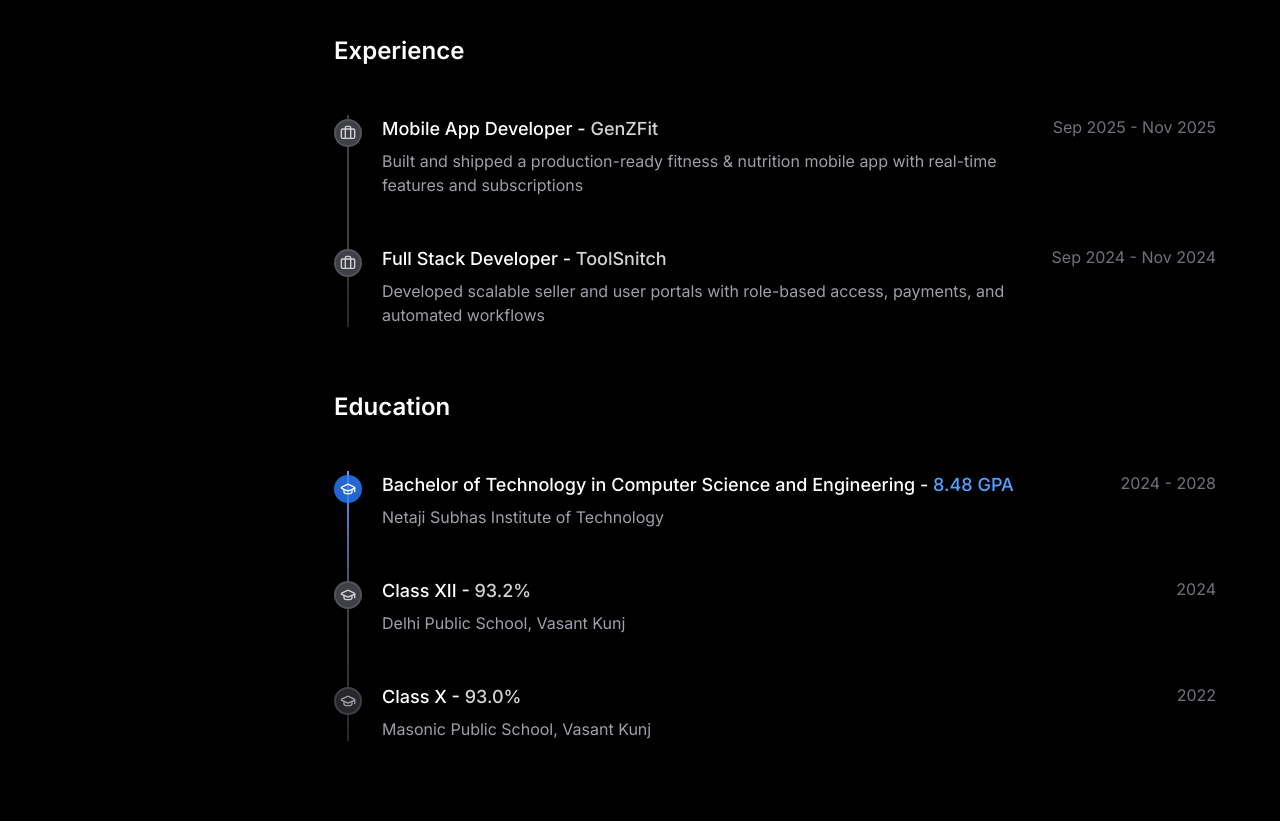
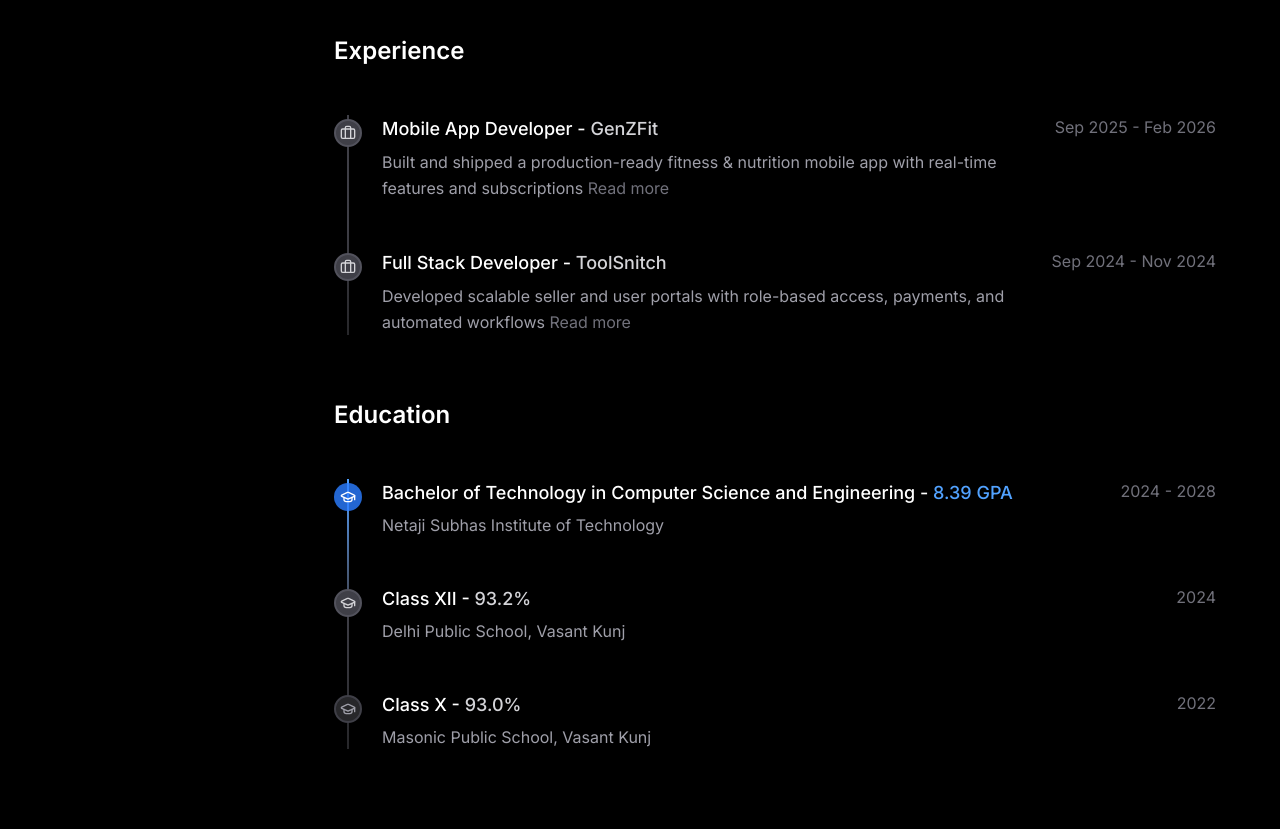
Before and after one commit to RoshanSharma11/portfolio, a Next.js app: page /about in a window 1280 px wide. Shown: the part 802-1631 px from the top of the page. Built offline with nearby package versions, Linux system fonts and the light colour scheme.

Commit message:
add better content in experience

```diff
--- /dev/null
+++ b/components/ExpandableDescription.tsx
@@ -0,0 +1,29 @@
+'use client';
+
+import { useState } from "react";
+
+interface ExpandableDescriptionProps {
+  description: string;
+  detailedDescription: string;
+}
+
+export default function ExpandableDescription({
+  description,
+  detailedDescription,
+}: ExpandableDescriptionProps) {
+  const [isExpanded, setIsExpanded] = useState(false);
+
+  return (
+    <p className="text-zinc-400 text-sm sm:text-base leading-relaxed">
+      {isExpanded ? detailedDescription : description}{" "}
+      <button
+        type="button"
+        onClick={() => setIsExpanded((prev) => !prev)}
+        className="text-zinc-500 hover:text-zinc-300 transition-colors underline-offset-2 hover:underline"
+        aria-expanded={isExpanded}
+      >
+        {isExpanded ? "Read less" : "Read more"}
+      </button>
+    </p>
+  );
+}
--- a/components/TimelineSection.tsx
+++ b/components/TimelineSection.tsx
@@ -1,11 +1,13 @@
 import { LucideIcon } from "lucide-react";
 import { cn } from "@/libs/utils";
+import ExpandableDescription from "@/components/ExpandableDescription";
 
 interface TimelineItem {
   title: string;
   highlight: string;
   highlightColor: string;
   description: string;
+  detailedDescription?: string;
   date?: string;
   isActive?: boolean;
 }
@@ -58,7 +60,14 @@ export default function TimelineSection({ title, items, icon: Icon }: TimelineSe
                   <h4 className="text-lg sm:text-lg font-medium text-white mb-1.5">
                     {item.title} - <span className={item.highlightColor}>{item.highlight}</span>
                   </h4>
-                  <p className="text-zinc-400 text-sm sm:text-base">{item.description}</p>
+                  {item.detailedDescription ? (
+                    <ExpandableDescription
+                      description={item.description}
+                      detailedDescription={item.detailedDescription}
+                    />
+                  ) : (
+                    <p className="text-zinc-400 text-sm sm:text-base">{item.description}</p>
+                  )}
                 </div>
                 {item.date && (
                   <div className="text-zinc-500 text-sm sm:text-base whitespace-nowrap sm:text-right">
--- a/constants/about.ts
+++ b/constants/about.ts
@@ -3,6 +3,7 @@ export interface TimelineItem {
   highlight: string;
   highlightColor: string;
   description: string;
+  detailedDescription?: string;
   date: string;
   isActive?: boolean;
 }
@@ -12,14 +13,20 @@ export const experienceData: TimelineItem[] = [
     title: "Mobile App Developer",
     highlight: "GenZFit",
     highlightColor: "text-zinc-300",
-    description: "Built and shipped a production-ready fitness & nutrition mobile app with real-time features and subscriptions",
-    date: "Sep 2025 - Nov 2025",
+    description:
+      "Built and shipped a production-ready fitness & nutrition mobile app with real-time features and subscriptions",
+    detailedDescription:
+      "Built backend and mobile workflows for a nutrition platform using React Native, Firebase, Cloud Functions, and Supabase. Implemented OTP authentication, real-time chat, subscription billing, personalised diet plans, and role-based access for users and dietitians. Integrated RevenueCat and Firebase webhooks for App Store and Play Store subscription lifecycle management.",
+    date: "Sep 2025 - Feb 2026",
   },
   {
     title: "Full Stack Developer",
     highlight: "ToolSnitch",
     highlightColor: "text-zinc-300",
-    description: "Developed scalable seller and user portals with role-based access, payments, and automated workflows",
+    description:
+      "Developed scalable seller and user portals with role-based access, payments, and automated workflows",
+    detailedDescription:
+      "Built APIs and backend workflows for seller onboarding, appointments, cart management, invoices, and repair order handling using Node.js. Developed frontend features for user, seller, and admin panels using Next.js and Tailwind CSS. Contributed to authentication, map integration, and multi-role access flows across the platform.",
     date: "Sep 2024 - Nov 2024",
   },
 ];
@@ -27,7 +34,7 @@ export const experienceData: TimelineItem[] = [
 export const educationData: TimelineItem[] = [
   {
     title: "Bachelor of Technology in Computer Science and Engineering ",
-    highlight: "8.48 GPA",
+    highlight: "8.39 GPA",
     highlightColor: "text-blue-400",
     description: "Netaji Subhas Institute of Technology",
     date: "2024 - 2028",
```
